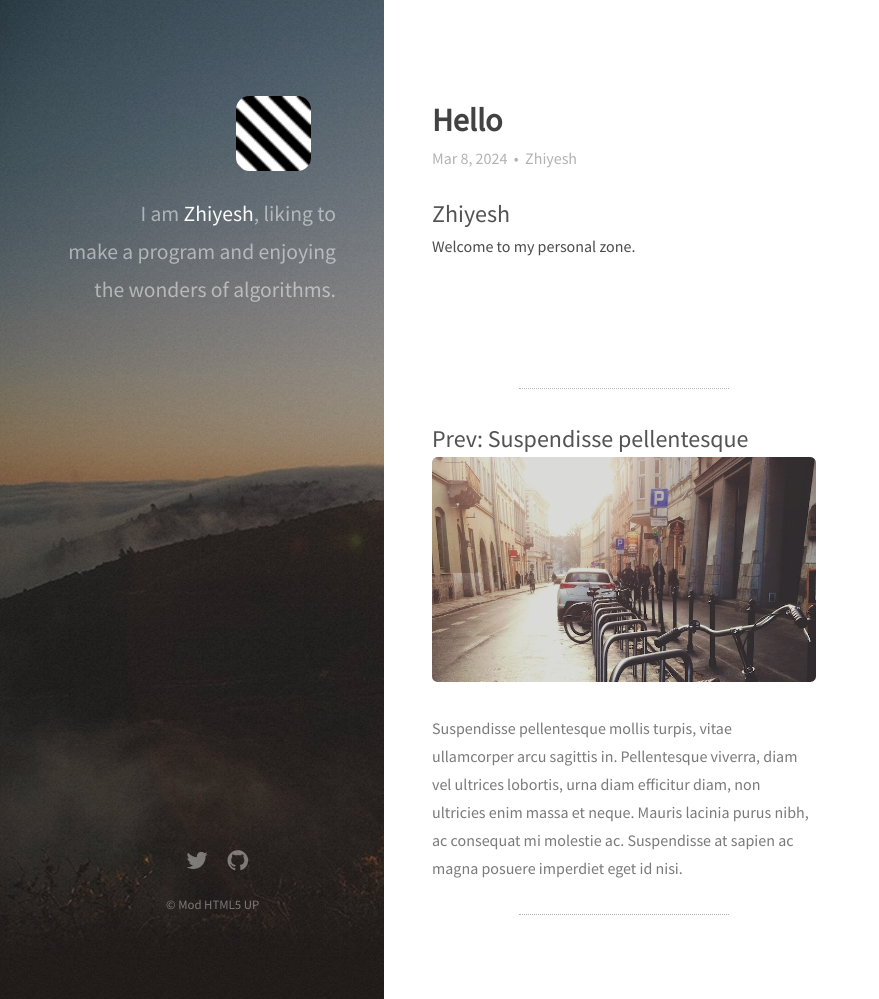
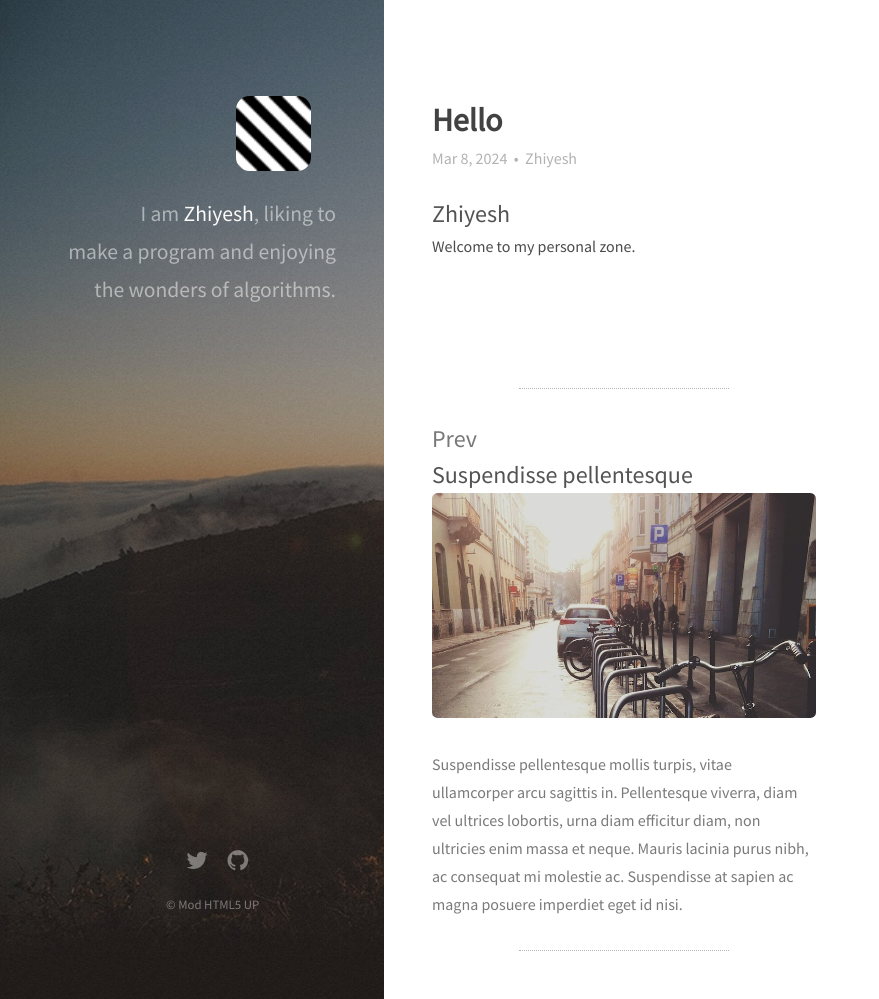
Before and after one commit to Zhiyelah/zhiyelah.github.io, a Jekyll site: the page built from _posts/2024-03-08-Hello.markdown, in a window 1280 px wide and 999 px high. Shown: the whole window, without its empty margins (0-879 px from the left). Built offline with Jekyll 4.4.1, drawn with Linux system fonts in a browser that asks for light colours; nearby versions of some CDN libraries.

Commit message:
Update post.html

```diff
--- a/_layouts/post.html
+++ b/_layouts/post.html
@@ -18,7 +18,7 @@ layout: default
         <article class="{% cycle '6u', '6u$' %} 12u(small) excerpt">
           <header>
             <hr class="divide">
-            <h2><a href="{{ page.previous.url }}" class="hover">Prev: {{ page.previous.title }}</a></h2>
+            <h2><a href="{{ page.previous.url }}" class="hover"><strong>Prev</strong><br>{{ page.previous.title }}</a></h2>
           </header>
           <section>
             <a href="{{ page.previous.url }}" class="fade">{{ page.previous.excerpt }}</a>
@@ -33,7 +33,7 @@ layout: default
         <article class="{% cycle '6u', '6u$' %} 12u(small) excerpt f-right">
           <header>
             <hr class="divide">
-            <h2><a href="{{ page.next.url }}" class="hover">Next: {{ page.next.title }}</a></h2>
+            <h2><a href="{{ page.next.url }}" class="hover"><strong>Next</strong><br>{{ page.next.title }}</a></h2>
           </header>
           <section>
             <a href="{{ page.next.url }}" class="fade">{{ page.next.excerpt | markdownify }}</a>
```
